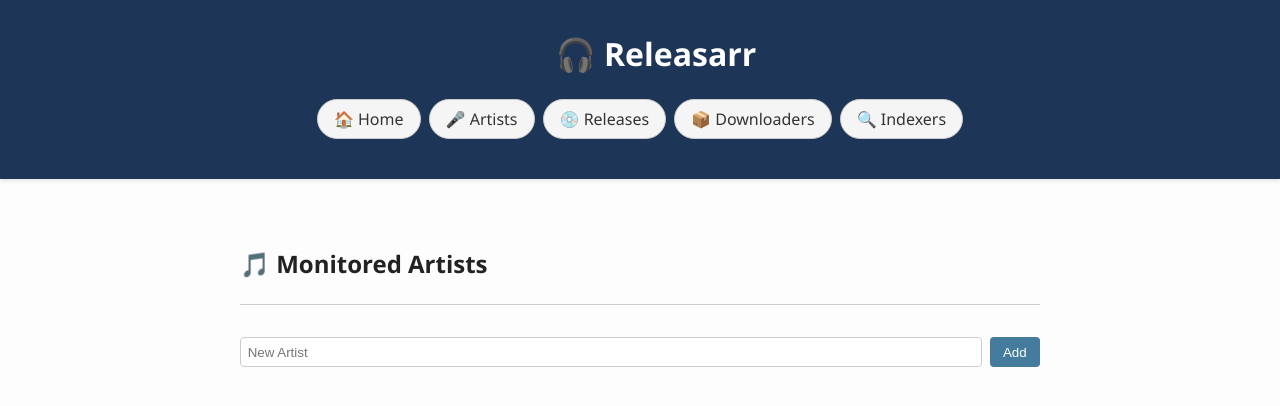
After one commit to Makario1337/Releasarr, a FastAPI app: template app/templates/artist.html in a window 1280 px wide. The commit adds this page. Shown: the top 406 px of the page. Run offline with FastAPI, Linux system fonts and the light colour scheme; the template is opened without the code that fills it, so the values that code supplies are empty.

Commit message:
Reworked the code Cleaned up Added css

```diff
--- a/app/main.py
+++ b/app/main.py
@@ -1,12 +1,11 @@
 from fastapi import FastAPI
 from fastapi.staticfiles import StaticFiles
 from .db import Base, engine
-from .routers import artist, home, release
-
+from .routers import index, artist, release
 Base.metadata.create_all(bind=engine)
 
 app = FastAPI()
 app.mount("/static", StaticFiles(directory="app/static"), name="static")
-app.include_router(home.router)
+app.include_router(index.router)
 app.include_router(artist.router)
 app.include_router(release.router)
--- a/app/routers/home.py
+++ b/app/routers/index.py
@@ -6,4 +6,4 @@ templates = Jinja2Templates(directory="app/templates")
 
 @router.get("/")
 def home(request: Request):
-    return templates.TemplateResponse("home.html", {"request": request})
+    return templates.TemplateResponse("index.html", {"request": request})
--- /dev/null
+++ b/app/static/style.css
@@ -0,0 +1,158 @@
+body {
+    font-family: Arial, sans-serif;
+    margin: 2em;
+    background-color: #f5f5f5;
+    color: #333;
+}
+
+h2 {
+    margin-bottom: 1em;
+}
+
+.artist-list {
+    list-style: none;
+    padding: 0;
+    margin: 1em 0;
+}
+
+.artist-item {
+    display: flex;
+    align-items: center;
+    justify-content: space-between;
+    background: #fff;
+    padding: 0.75em 1em;
+    border-radius: 8px;
+    margin-bottom: 0.5em;
+    box-shadow: 0 1px 2px rgba(0, 0, 0, 0.05);
+}
+
+.artist-item a {
+    font-weight: bold;
+    text-decoration: none;
+    color: #1d3557;
+}
+
+.artist-item a:hover {
+    text-decoration: underline;
+}
+
+.delete-button {
+    background: none;
+    border: none;
+    cursor: pointer;
+    color: #e63946;
+    font-size: 1.2em;
+}
+
+.add-artist-form {
+    margin-top: 2em;
+    display: flex;
+    gap: 0.5em;
+}
+
+.add-artist-form input {
+    flex: 1;
+    padding: 0.5em;
+    border: 1px solid #ccc;
+    border-radius: 4px;
+}
+
+.add-artist-form button {
+    padding: 0.5em 1em;
+    background-color: #457b9d;
+    color: white;
+    border: none;
+    border-radius: 4px;
+    cursor: pointer;
+}
+
+.add-artist-form button:hover {
+    background-color: #1d3557;
+}
+
+body {
+    font-family: 'Segoe UI', Tahoma, Geneva, Verdana, sans-serif;
+    margin: 0;
+    background-color: #fdfdfd;
+    color: #222;
+}
+
+.container {
+    max-width: 800px;
+    margin: auto;
+    padding: 1em;
+}
+
+.site-header {
+    background-color: #1d3557;
+    color: white;
+    padding: 1em 0;
+    margin-bottom: 2em;
+    box-shadow: 0 2px 4px rgba(0, 0, 0, 0.1);
+}
+
+.site-header .container {
+  display: flex;
+  flex-direction: column;
+  align-items: center;
+  text-align: center;
+}
+
+.logo {
+    margin: 0;
+    padding-left: 1em;
+}
+
+.nav {
+    padding: 0.5em 1em;
+    margin-top: 0.5em;
+}
+
+.nav a {
+    color: #f1faee;
+    text-decoration: none;
+    margin-right: 1em;
+    font-weight: bold;
+}
+
+.nav a:hover {
+    text-decoration: underline;
+    color: #a8dadc;
+}
+
+hr {
+    border: none;
+    border-top: 1px solid #ccc;
+    margin-top: 1em;
+}
+
+.nav-links {
+  display: flex;
+  flex-wrap: wrap;
+  gap: 0.5rem;
+  margin-top: 1rem;
+  padding: 0.5rem 0;
+}
+
+.nav-item {
+  background-color: #f5f5f5;
+  border: 1px solid #ccc;
+  padding: 0.5em 1em;
+  border-radius: 999px; /* pill shape */
+  text-decoration: none;
+  color: #333;
+  font-weight: 500;
+  transition: all 0.2s ease-in-out;
+}
+
+.nav-item:hover {
+  background-color: #e0e0e0;
+  border-color: #999;
+  color: #000;
+}
+
+.container {
+  max-width: 800px;
+  margin: 0 auto;
+  padding: 1rem;
+}
--- /dev/null
+++ b/app/templates/artist.html
@@ -0,0 +1,23 @@
+{% extends "base.html" %}
+
+{% block content %}
+<h2>🎵 Monitored Artists</h2>
+
+<ul class="artist-list">
+    {% for artist in artists %}
+    <li class="artist-item">
+        <a href="/release/{{ artist.Id }}">{{ artist.Name }}</a>
+        <form action="/artist/{{ artist.Id }}/delete-artist" method="post" style="margin: 0;">
+            <button type="submit" title="Delete" class="delete-button">🗑️</button>
+        </form>
+    </li>
+    {% endfor %}
+</ul>
+
+<hr>
+
+<form action="/artist/add-artist" method="post" class="add-artist-form">
+    <input type="text" name="name" placeholder="New Artist" required />
+    <button type="submit">Add</button>
+</form>
+{% endblock %}
--- a/app/templates/base.html
+++ b/app/templates/base.html
@@ -1,19 +1,31 @@
 <!DOCTYPE html>
-<html>
+<html lang="en">
+
 <head>
+    <meta charset="UTF-8">
     <title>Releasarr</title>
     <link rel="icon" type="image/x-icon" href="/static/favicon.ico">
+    <link rel="stylesheet" href="{{ url_for('static', path='/style.css') }}">
 </head>
+
 <body>
-    <header>
-        <h1>🎧 Releasarr</h1>
-        <nav>
-            <a href="/">🏠 Home</a> |
-            <a href="/artists">🎤 Artists</a>
-        </nav>
-        <hr>
+    <header class="site-header">
+        <div class="container">
+            <h1 class="logo">🎧 Releasarr</h1>
+            <nav class="nav-links">
+                <a class="nav-item" href="/">🏠 Home</a>
+                <a class="nav-item" href="/artist">🎤 Artists</a>
+                <a class="nav-item" href="/release">💿 Releases</a>
+                <a class="nav-item" href="/downloader">📦 Downloaders</a>
+                <a class="nav-item" href="/indexer">🔍 Indexers</a>
+
+            </nav>
+        </div>
     </header>
 
-    {% block content %}{% endblock %}
+    <main class="content container">
+        {% block content %}{% endblock %}
+    </main>
 </body>
+
 </html>
--- a/headers.json
+++ /dev/null
@@ -1,4 +0,0 @@
-{
-  "User-Agent": "https://Github.com/Makario1337/Releasarr-1.0",
-  "Accept": "application/json"
-}
```
Also changed, not shown: app/models.py (+26 -30 lines), app/routers/artist.py (+13 -133 lines), app/routers/release.py (+13 -61 lines), app/templates/artist_detail.html (deleted, +0 -84 lines), app/templates/artists.html (deleted, +0 -24 lines), app/templates/release.html (added, +16 -0 lines), app/templates/release_detail.html (deleted, +0 -35 lines), app/templates/releases.html (deleted, +0 -24 lines), Cover.png (added), README.md, app/templates/index.html (renamed from app/templates/home.html), releasarr.db (deleted).
